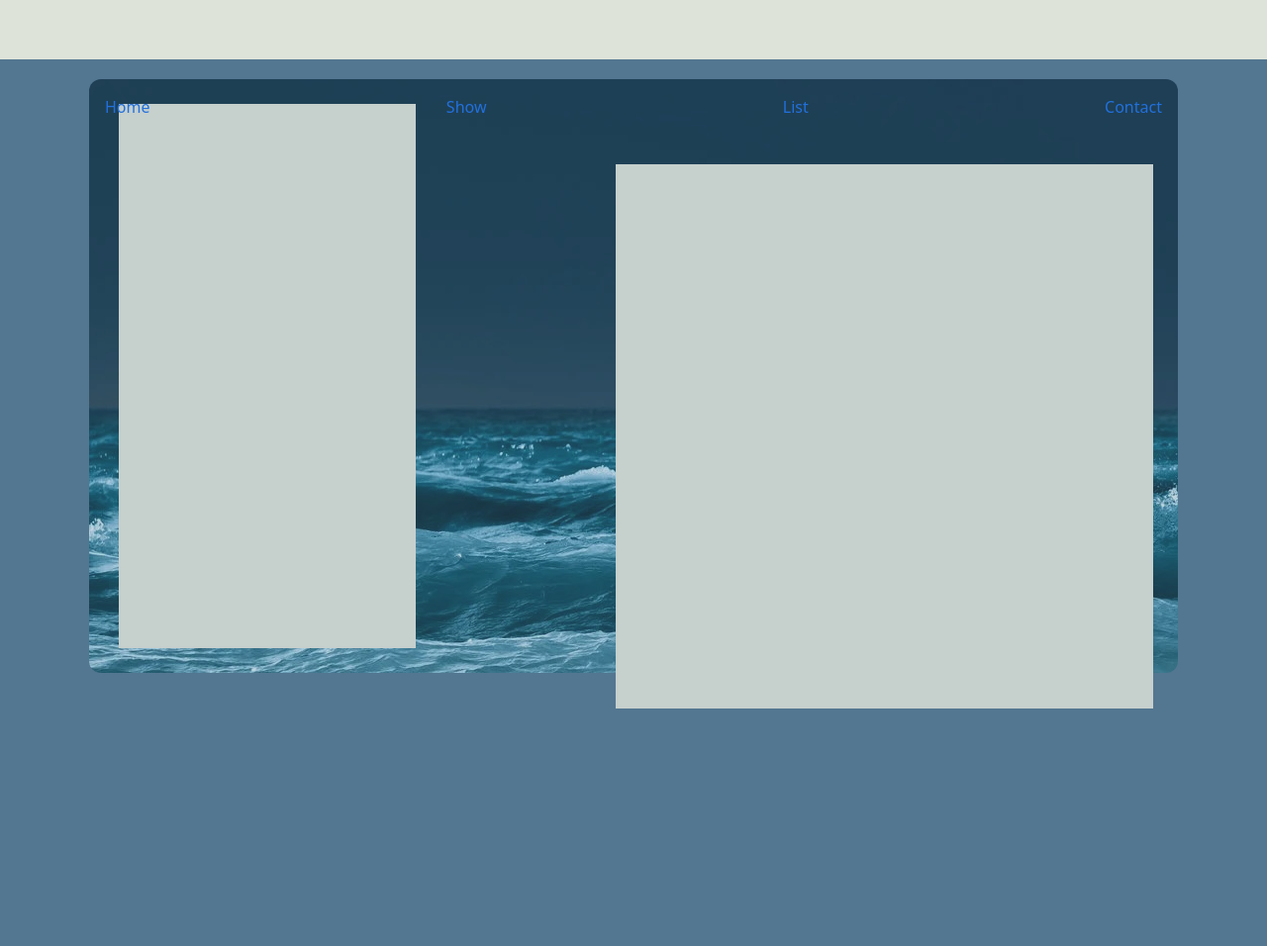
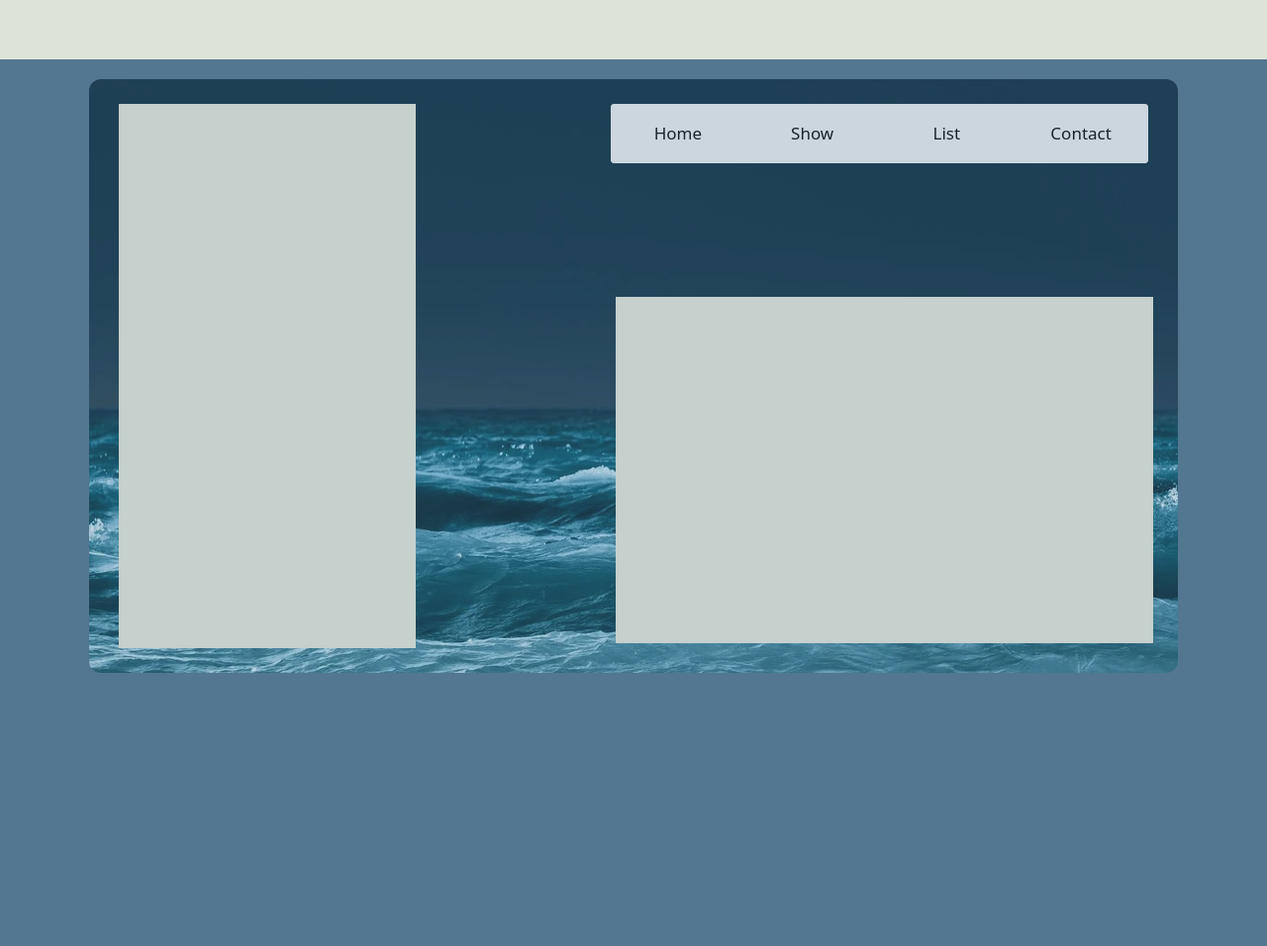
Before and after one commit to sandwhy/Day8, a Flask app: page / in a window 1280 px wide. Shown: the top 956 px of the page at 99% size. Run offline with Flask 2, Linux system fonts and the light colour scheme.

Commit message:
table-cell

```diff
--- a/static/css/style.css
+++ b/static/css/style.css
@@ -21,38 +21,6 @@ header{
     text-align: center;
     background-color: #F7F6E7;
     opacity: 0.85;
-}
-
-header .inner{
-    width: 80%;
-    height: 100%;
-    display: block;
-    margin: 0 auto;
-    background-color: #E7E6E1;
-    border-radius: 4px;
-
-}
-
-header nav{
-    margin: 0 auto;
-    width: 30%;
-    height: 100%;
-
-}
-
-
-header nav span{
-    display: table-cell;
-    vertical-align: middle;
-    background-color: #C1C0B9;
-    border-radius: 4px;
-
-}
-
-header nav a{
-
-    opacity: 1;
-    color: white !important;
 }
 
 
@@ -86,12 +54,92 @@ header nav a{
   background-color: #F7F6E7;
 }
 
+    /* navbar
+    .inner{
+        width: 543px;
+        height: 60px;
+        margin: 25px 30px;
+        position: absolute;
+        right: 0;
+        background-color: #E7E6E1;
+        border-radius: 4px;
+
+    }
+
+    div .navigation{
+        margin: 0;
+        height: 100%;
+        vertical-align: middle;
+
+    }
+
+    div .navigation ul{
+      padding: 0;
+      margin: 0;
+      display:flex;
+      vertical-align: middle;
+      justify-content: space-around;
+    }
+
+    div .navigation li{
+      width: 80px;
+      height: 40px;
+      vertical-align: middle;
+      background-color: #C1C0B9;
+      border-radius: 4px;
+    }
+
+    div .navigation a{
+        opacity: 1;
+        vertical-align: middle;
+        color: white !important;
+        text-decoration:none;
+    }
+     navbar */
+
+
+.topnav {
+  width: 543px;
+  height: 60px;
+  margin: 25px 30px;
+  position: absolute;
+  right: 0;
+  background-color: #E7E6E1;
+  border-radius: 4px;
+  overflow: hidden;
+  display:table;
+}
+
+.topnav .thingbutton{
+  height:50px;
+  width: 100px;
+  display: inline-block;
+  text-align: center;
+  background-color: white;
+  display: table-cell;
+  vertical-align: middle;
+}
+
+.topnav a {
+  color: black;
+  text-align: center;
+  line-height: 50px;
+  text-decoration: none;
+  font-size: 17px;
+}
+
+.topnav a:hover {
+  background-color: #ddd;
+  color: black;
+}
+
+/*//////////////*/
 .cardintro {
   margin: 30px 25px;
-  height: 550px;
+  height: 350px;
   width: 543px;
   position: absolute;
   right:0;
-
+  bottom: 0;
   background-color: #F7F6E7;
 }
--- a/templates/Home.html
+++ b/templates/Home.html
@@ -35,12 +35,12 @@
       <!-- (div for logo) -->
 
       <!-- Navbar -->
-      <nav class='navbar'>
-          <li><span><a class='nav-item nav-link' href="">Home</a></span></li>
-          <li><span><a class='nav-item nav-link' href="">Show</a></span></li>
-          <li><span><a class='nav-item nav-link' href="">List</a></span></li>
-          <li><span><a class='nav-item nav-link' href="">Contact</a></span></li>
-      </nav>
+      <div class='topnav'>
+          <div class='thingbutton'><a class='' href="">Home</a></div>
+          <div class='thingbutton'><a class='' href="">Show</a></div>
+          <div class='thingbutton'><a class='' href="">List</a></div>
+          <div class='thingbutton'><a class='' href="">Contact</a></div>
+      </div>
   </div>
   <div class='cardintro'>
 
```
